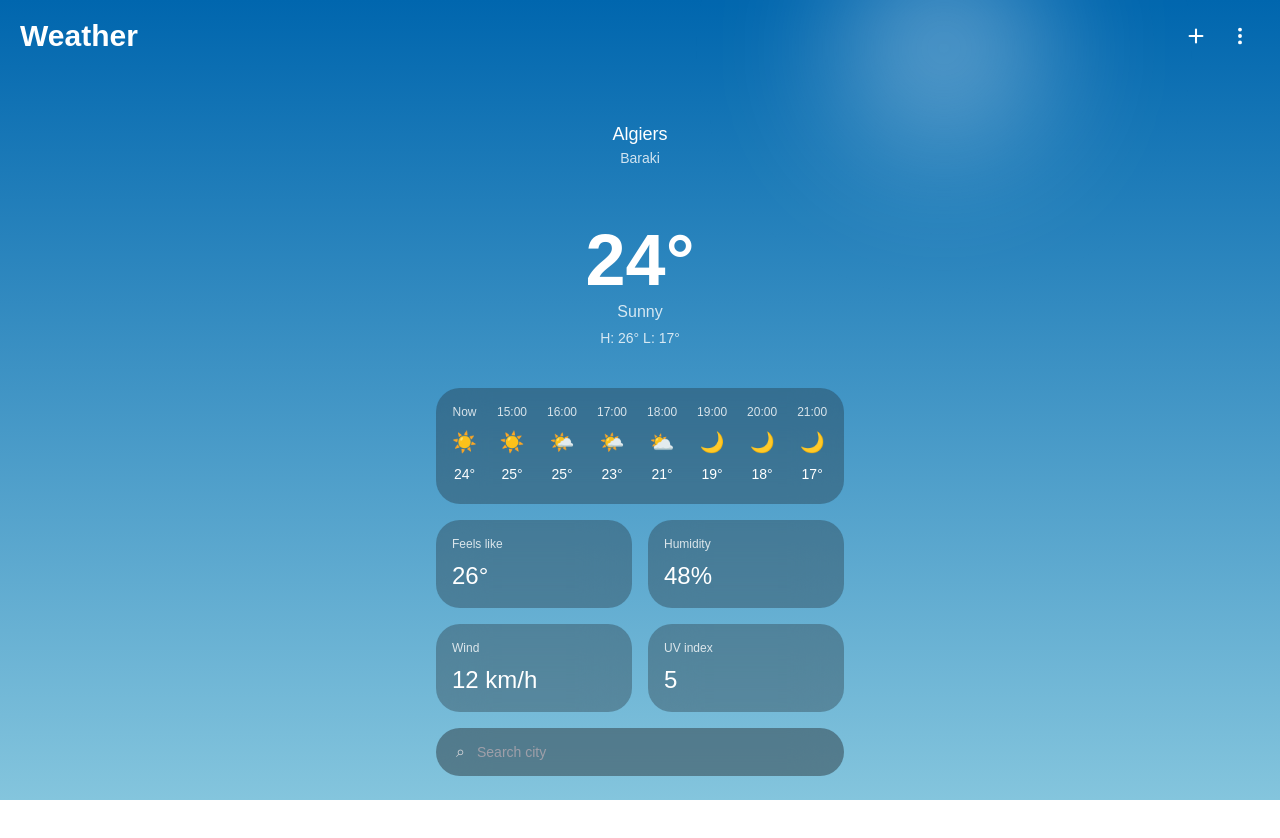
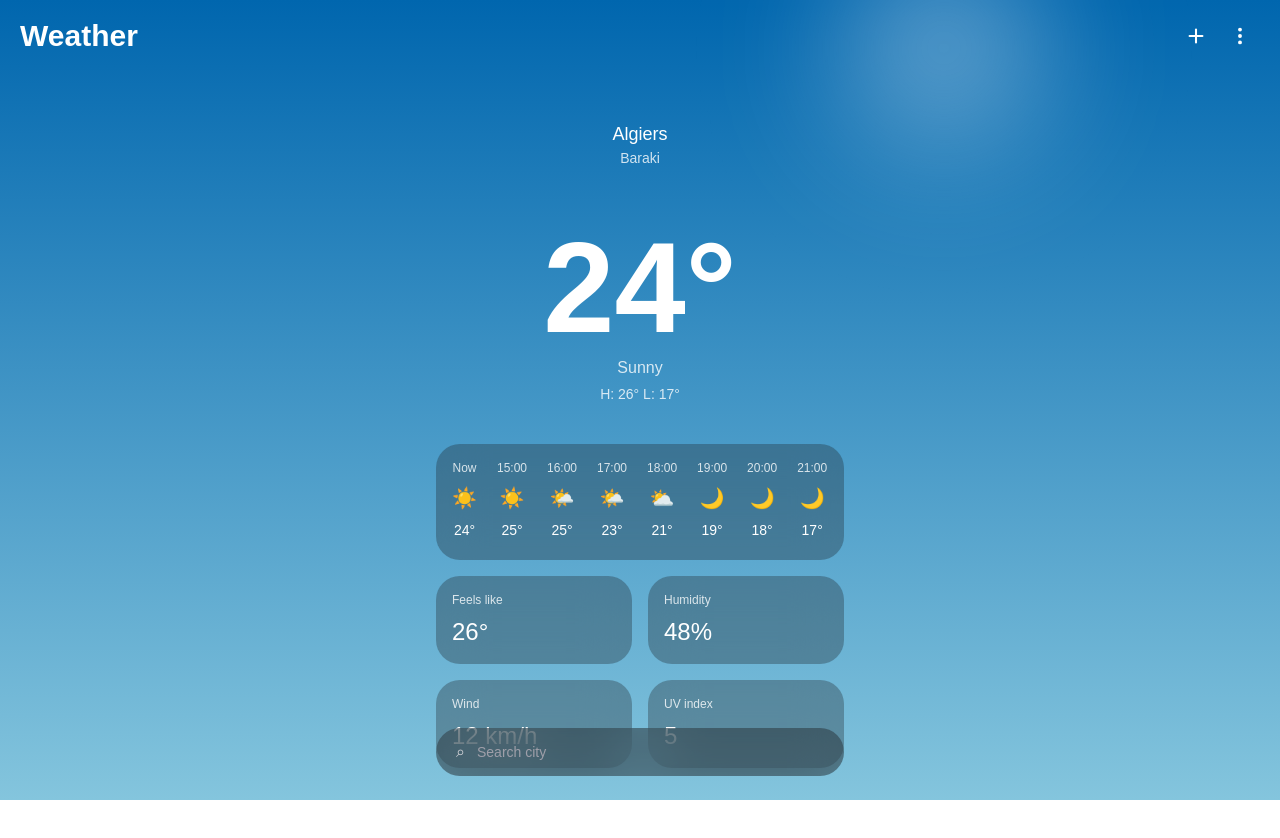
Before and after one commit to TheVamoraProject/VamoraWeather, a Next.js app in the folder web/: page / in a window 1280 px wide. Shown: the top 838 px of the page. Built offline with nearby package versions, Linux system fonts and the light colour scheme.

Commit message:
Increase font size for current conditions display

```diff
--- a/web/components/main.tsx
+++ b/web/components/main.tsx
@@ -52,7 +52,7 @@ export default function WeatherApp() {
 
         {/* Current conditions hero */}
         <div className="mt-10 flex flex-col items-center">
-          <span className={`mt-4 text-7xl font-bold ${textPrimary}`}>
+          <span className={`mt-4 text-9xl font-bold ${textPrimary}`}>
             24°
           </span>
           <span className={`mt-1 text-base ${textSecondary}`}>
```
